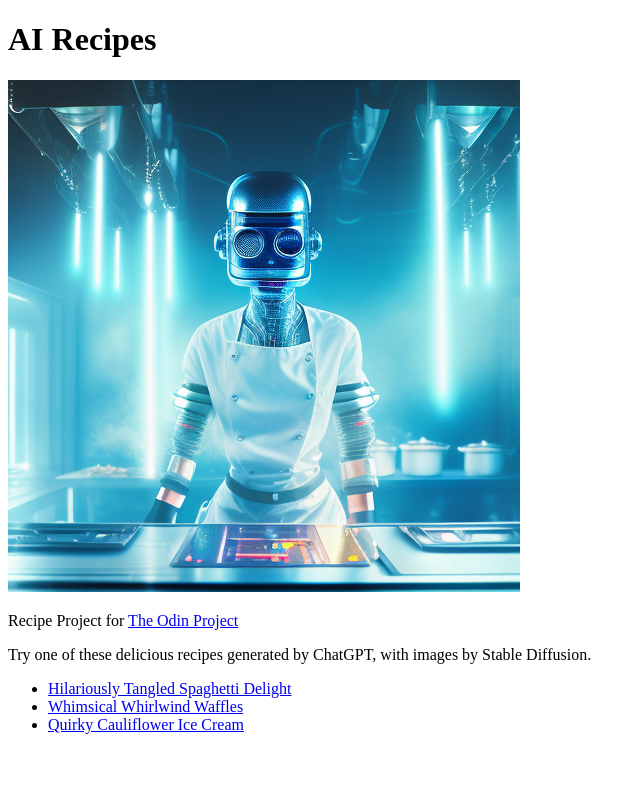
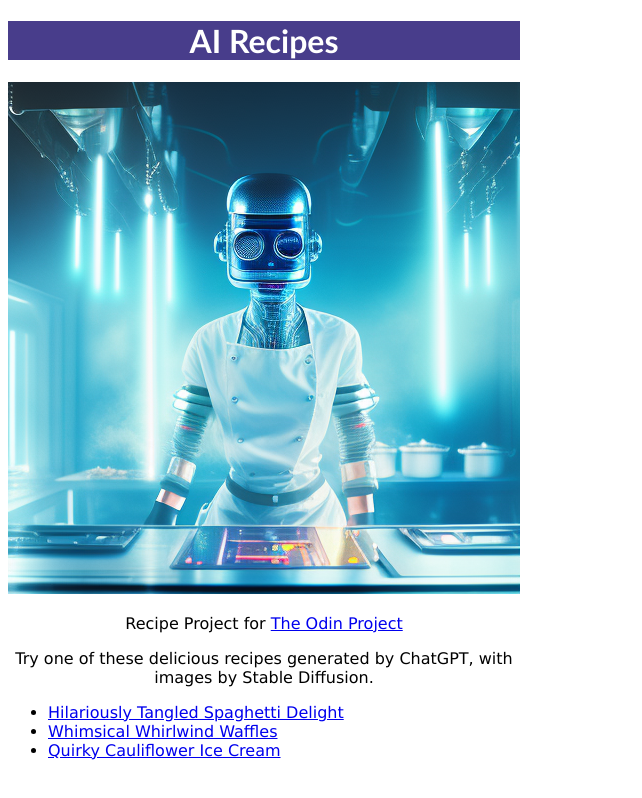
Before and after one commit to michaelmorrisza/odin-recipes, a plain HTML site: page index.html in a window 1280 px wide. Shown: the whole page, without its empty margins (0-642 px from the left). Drawn offline with Linux system fonts and the light colour scheme.

Commit message:
Add stylesheet

```diff
--- a/index.html
+++ b/index.html
@@ -3,23 +3,23 @@
 <head>
     <meta charset="UTF-8">
     <meta name="viewport" content="width=device-width, initial-scale=1.0">
+    <link rel="stylesheet" href="style.css">
     <title>AI Recipes</title>
 </head>
 <body>
     <h1>AI Recipes</h1>
     <img src="./images/ai_chef.png" alt="A robo-chef cooking in a futuristc kitchen">
-
+        <div class="centered-text">
             <p>Recipe Project for <a href="https://www.theodinproject.com">The Odin Project</a></p>
 
             Try one of these delicious recipes generated by ChatGPT, with images by Stable Diffusion.
+        </div>
 
         <ul>
             <li><a href="./recipes/hilariously-tangled-spaghetti-delight.html">Hilariously Tangled Spaghetti Delight</a></li>
             <li><a href="./recipes/whimsical-whirlwind-waffles.html">Whimsical Whirlwind Waffles</a></li>
             <li><a href="./recipes/quirky-cauliflower-ice-cream.html">Quirky Cauliflower Ice Cream</a></li>
-
         </ul>
-
 
 </body>
 </html>
--- /dev/null
+++ b/style.css
@@ -0,0 +1,15 @@
+body {
+    font-family: Verdana, Geneva, Tahoma, sans-serif;
+    width: 512px;
+}
+
+h1 {
+    color: white;
+    background-color: darkslateblue;
+    text-align: center;
+    font-family:'Trebuchet MS', 'Lucida Sans Unicode', 'Lucida Grande', 'Lucida Sans', Arial, sans-serif
+}
+
+.centered-text {
+    text-align: center;
+}
```
Also changed, not shown: recipes/hilariously-tangled-spaghetti-delight.html (+1 -0 lines), recipes/quirky-cauliflower-ice-cream.html (+1 -0 lines), recipes/whimsical-whirlwind-waffles.html (+1 -0 lines). Lines whose indentation alone changed are shown as unchanged.
